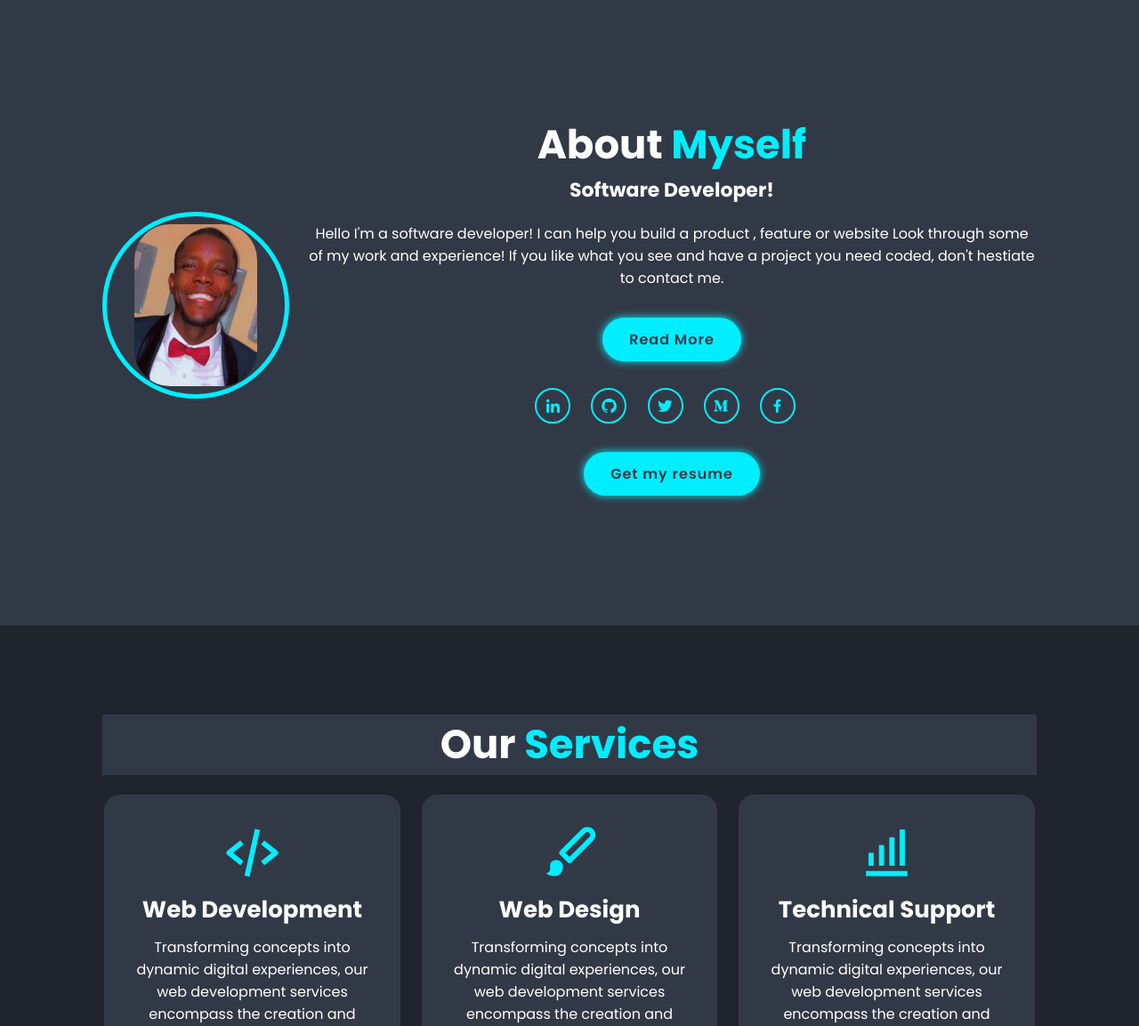
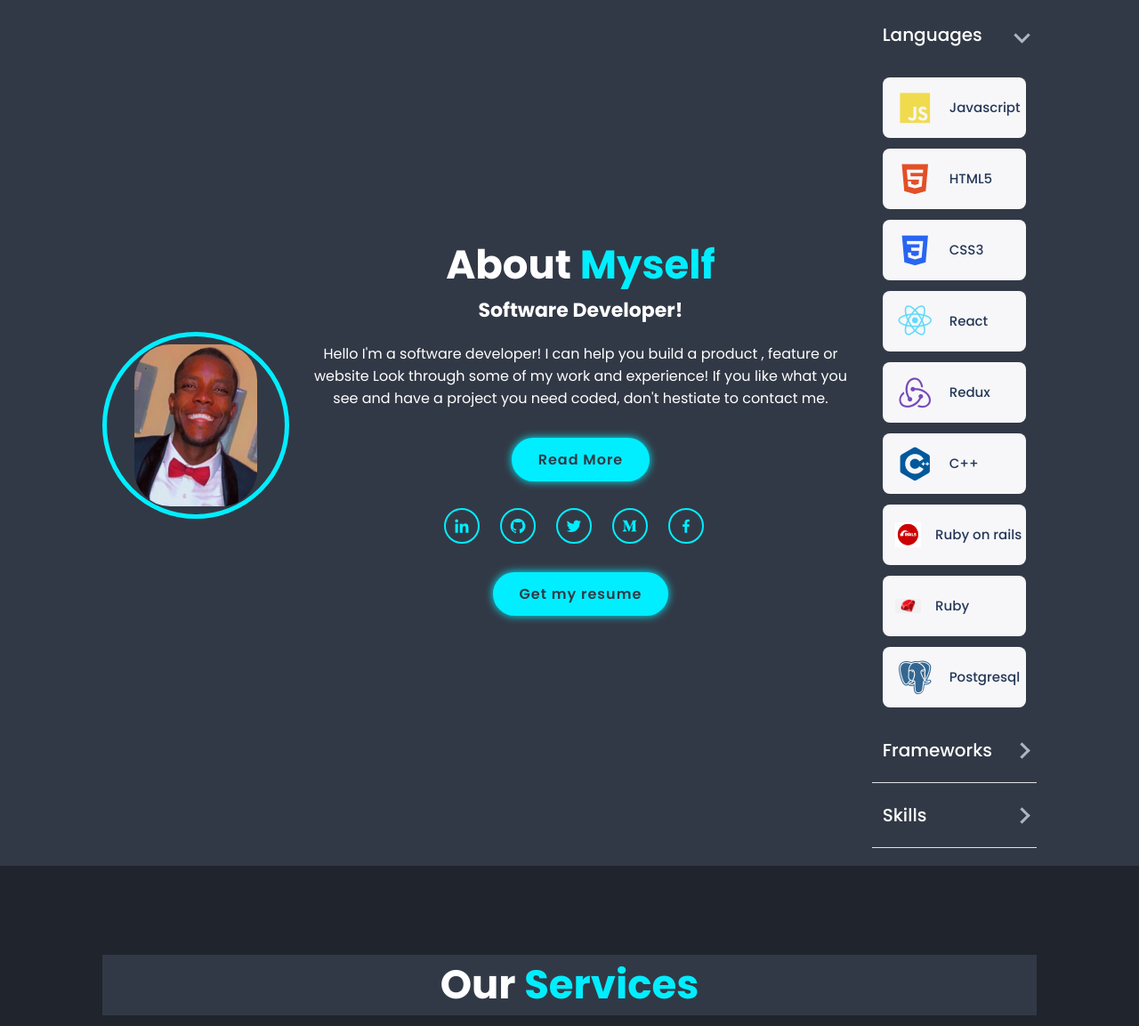
Before and after one commit to Gardimy/My_portfolio, a website: page index.html in a window 1280 px wide. Shown: the part 897-2050 px from the top of the page at 89% size. Drawn offline with nearby package versions, Linux system fonts and the light colour scheme.

Commit message:
Update index.html

```diff
--- a/index.html
+++ b/index.html
@@ -69,6 +69,64 @@
 			  </div>
 			  <a href="https://docs.google.com/document/d/1BhZX2DtBGR_wtwVeodmy3DUTEwkt1c22GbGDVlPC20Y/edit?usp=sharing" class="btn">Get my resume</a>
 		</div>
+
+		<div class="languages-details">
+			<div class="languages">
+			  <h3 class="languagesn">Languages</h3>
+			  <i class="arrow down"></i>
+			</div>
+
+			<ul class="languages-list">
+			  <li class="languages-Icon">
+				<i class='bx bxl-javascript'></i>
+				<p class="name">Javascript</p>
+			  </li>
+
+			  <li class="languages-Icon">
+				<i class='bx bxl-html5' ></i>
+				<p class="name">HTML5</p>
+			  </li>
+
+			  <li class="languages-Icon">
+				<i class='bx bxl-css3' ></i>
+				<p class="name">CSS3</p>
+			  </li>
+
+			  <li class="languages-Icon">
+				<i class='bx bxl-react'></i>
+				<p class="name">React</p>
+			  </li>
+
+			  <li class="languages-Icon">
+				<i class='bx bxl-redux'></i>
+				<p class="name">Redux</p>
+			  </li>
+			  <li class="languages-Icon">
+				<i class='bx bxl-c-plus-plus'></i>
+				<p class="name">C++</p>
+			  </li>
+			  <li class="languages-Icon">
+				<img class="Icons" src="images/ruby.png" alt="JavaScript" />
+				<p class="name">Ruby on rails</p>
+			  </li>
+			  <li class="languages-Icon">
+				<img class="Icons" src="images/ruby1.png" alt="JavaScript" />
+				<p class="name">Ruby</p>
+			  </li>
+			  <li class="languages-Icon">
+				<i class='bx bxl-postgresql'></i>
+				<p class="name">Postgresql</p>
+			  </li>
+			</ul>
+			<div class="languages line">
+				<h3 class="languagesn">Frameworks</h3>
+				<i class="arrow right"></i>
+			  </div>
+
+			  <div class="languages line">
+				<h3 class="languagesn">Skills</h3>
+				<i class="arrow right"></i>
+			  </div>
 	 </div>
 	</section>
 
--- a/style.css
+++ b/style.css
@@ -279,6 +279,107 @@ span {
   font-size: 1.6rem;
   line-height: 2.5rem;
   margin: 2rem 0 3rem;
+}
+
+.languages-details {
+  display: flex;
+  flex-direction: column;
+  width: 50%;
+}
+
+.languages {
+  display: flex;
+  align-items: center;
+  justify-content: space-between;
+}
+
+.languagesn {
+  font-style: normal;
+  font-weight: 500;
+  font-size: 20px;
+  line-height: 24px;
+  padding: 24px 0 24px 12px;
+}
+
+.arrow {
+  border: solid #acb7c3;
+  border-width: 0 3px 3px 0;
+  display: block;
+  padding: 5px;
+  margin-right: 10px;
+}
+
+.down {
+  transform: rotate(45deg);
+  -webkit-transform: rotate(45deg);
+}
+
+.right {
+  transform: rotate(-45deg);
+  -webkit-transform: rotate(-45deg);
+}
+
+.languages-list {
+  display: flex;
+  flex-direction: column;
+  list-style: none;
+  padding: 12px;
+  margin: 0;
+  gap: 12px;
+}
+
+.languages-Icon {
+  display: flex;
+  align-items: center;
+  background: #f7f7f9;
+  border-radius: 8px;
+  padding-left: 14px;
+}
+
+.bxl-javascript {
+  color: #f0db4f;
+}
+
+.bxl-html5 {
+  color: #e34f26;
+}
+
+.bxl-css3 {
+  color: #2965f1;
+}
+
+.bxl-react {
+  color: #61dbfb;
+}
+
+.bxl-redux {
+  color: #764abc;
+}
+
+.bxl-c-plus-plus {
+  color: #00599c;
+}
+
+.bxl-postgresql {
+  color: #336791;
+}
+
+.Icons {
+  width: 20%;
+}
+
+.name {
+  font-style: normal;
+  font-weight: 500;
+  font-size: 15px;
+  line-height: 20px;
+  color: #253858;
+  padding: 24px 0 24px 16px;
+  margin: 0;
+}
+
+.line {
+  border-bottom: 1px solid #dfe1e6;
 }
 
 .heading2 {
```
Also changed, not shown: images/ruby.png (added), images/ruby1.png (added).
